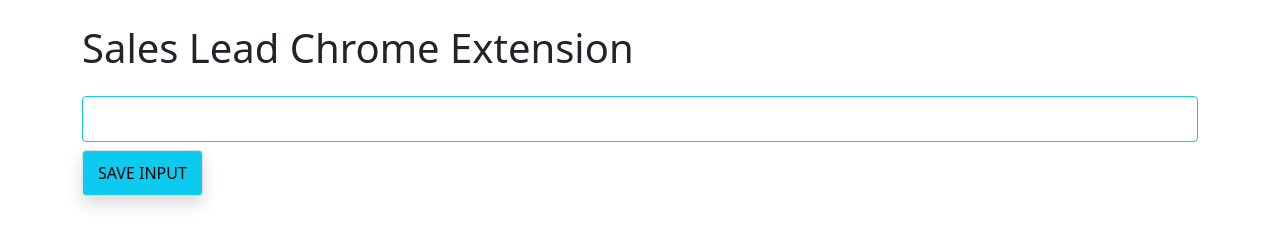
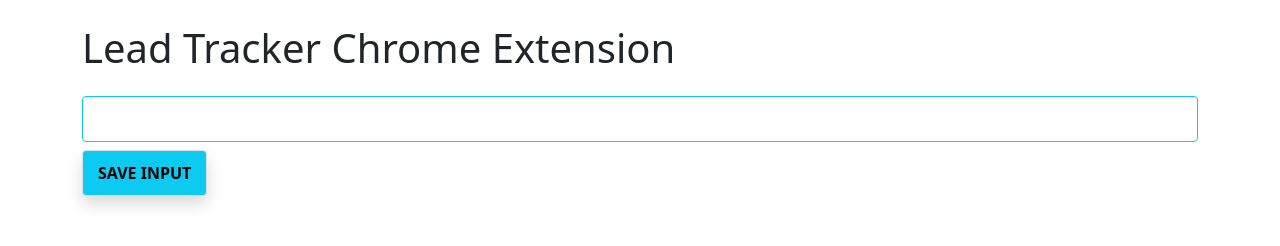
Before and after one commit to klezi10/lead-tracker-chrome-extension, a plain HTML site: page index.html in a window 1280 px wide. Drawn offline with nearby package versions, Linux system fonts and the light colour scheme.

Commit message:
added min-size

```diff
--- a/index.html
+++ b/index.html
@@ -17,7 +17,7 @@
   <body>
     <div class="container">
       <div class="app-container">
-        <h1 class="mb-4 mt-4">Sales Lead Chrome Extension</h1>
+        <h1 class="mb-4 mt-4">Lead Tracker Chrome Extension</h1>
 
         <input type="text" id="input-el" />
         <button
--- a/styles.css
+++ b/styles.css
@@ -1,3 +1,7 @@
+body {
+  min-width: 400px;
+}
+
 input {
   border: 1px solid #0dcaf0;
   border-radius: 4px;
@@ -7,6 +11,7 @@ input {
 
 #save-input-btn {
   padding: 10px 15px;
+  font-weight: bold;
 }
 
 ul {
```
